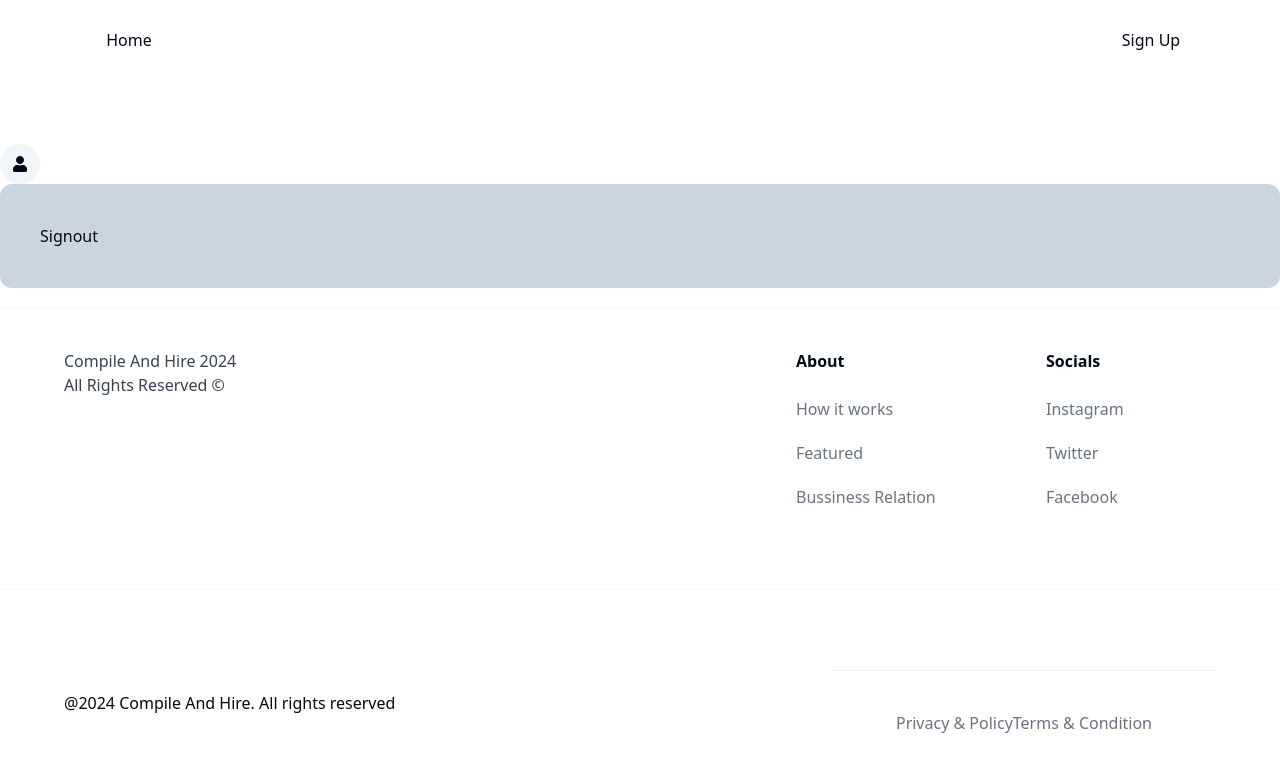
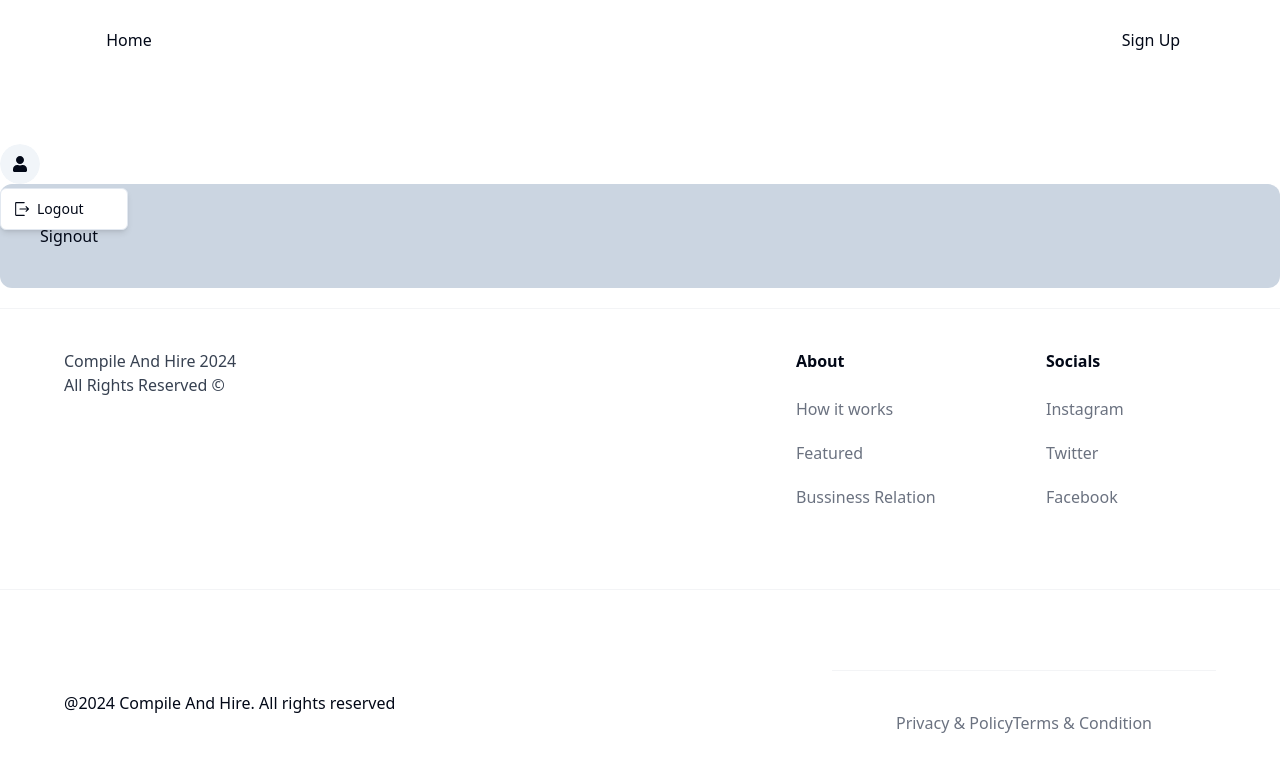
Before and after one commit to thomasbulll/Compile-And-Hire, a Next.js app: page /settings in a window 1280 px wide. Both pictures are taken after a click on the button 20 px from the left and 164 px from the top of the page. Shown: the top 772 px of the page. Built offline with nearby package versions, Linux system fonts and the light colour scheme; no server answers.

Commit message:
Add User dropdown

```diff
--- a/components/auth/logout-button.tsx
+++ b/components/auth/logout-button.tsx
@@ -1,6 +1,5 @@
 "use client";
 
-import { useRouter } from "next/router";
 import { logout } from "@/actions/logout";
 
 interface LogoutButtonProps{
@@ -10,11 +9,9 @@ interface LogoutButtonProps{
 export const LogoutButton = ({
     children,
 }: LogoutButtonProps) => {
-    const router = useRouter();
 
     const onClick = () => {
         logout();
-        router.push("/login");
     }
     return (
         <span onClick={onClick} className="cursor-pointer">
--- a/components/auth/user-button.tsx
+++ b/components/auth/user-button.tsx
@@ -1,6 +1,7 @@
 "use client";
 
 import { FaUser } from "react-icons/fa";
+import { ExitIcon } from "@radix-ui/react-icons";
 
 import{
     DropdownMenu,
@@ -14,6 +15,7 @@ import {
     AvatarFallback
 } from "@/components/ui/avatar";
 import { useCurrentUser } from "@/hooks/use-current-user";
+import { LogoutButton } from "@/components/auth/logout-button";
 
 export const UserButton = () => {
     const  user = useCurrentUser();
@@ -28,6 +30,14 @@ export const UserButton = () => {
                     </AvatarFallback>
                 </Avatar>
             </DropdownMenuTrigger>
+            <DropdownMenuContent>
+                <LogoutButton>
+                    <DropdownMenuItem>
+                        <ExitIcon className="h-4 w-4 mr-2"/>
+                        Logout
+                    </DropdownMenuItem>
+                </LogoutButton>
+            </DropdownMenuContent>
         </DropdownMenu>
     );
 };
```
